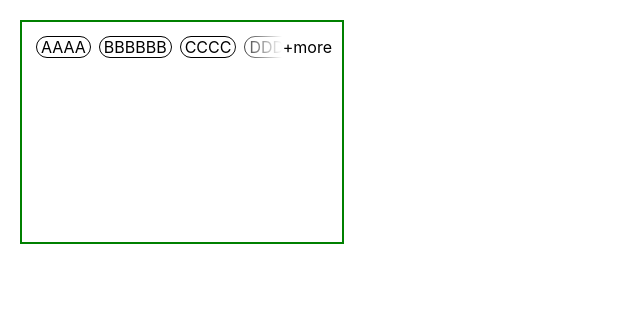
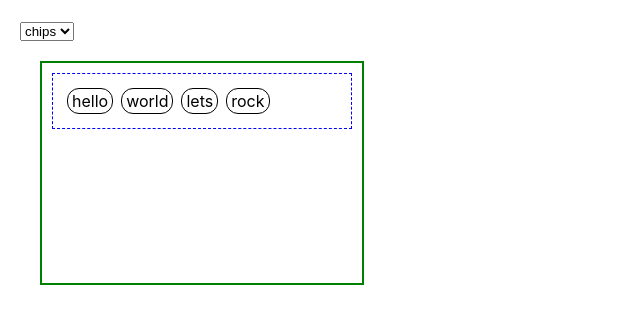
Before and after one commit to lava-hammer/portal, a React (Vite) app: page / in a window 1280 px wide. Shown: the top 324 px of the page, without its empty margins (0-640 px from the left). Built offline with nearby package versions, Linux system fonts and the light colour scheme.

Commit message:
+ test registry

```diff
--- a/src/app/home/Home.tsx
+++ b/src/app/home/Home.tsx
@@ -1,23 +1,38 @@
-import React from 'react'
-import { TestChipField } from '../../modules/chips/Chip'
-import { More } from '../../modules/more/More'
-import homeStyle from './Home.module.less'
+import React, { useState } from 'react'
+import { TestChips } from '../../modules/chips/Chip'
+import { TestMore, More } from '../../modules/more/More'
+import { pick } from '../../utils/random'
+
+const registry: {[key: string]: ()=> React.ReactNode} = {
+  'chips': () => {
+    return <TestChips />;
+  },
+  'more': () => {
+    return <TestMore />
+  },
+}
 
 export default function Home() {
+  const [egName, setEg] = useState(pick(Object.keys(registry)))
   return (
-    <div
-      className={homeStyle.playground}
-      style={{
-        width: '300px',
-        height: '200px',
-      }}
-    >
-      {/* <TestChipField />
-      <TestChipField
-        items={['hello', 'world', 'lets', 'rock']}
-        readonly={true}
-      /> */}
-      <More items={['AAAA', 'BBBBBB', 'CCCC', 'DDDDD', 'EEEEE']} />
+    <div style={{
+      margin: '20px',
+    }}>
+      <select
+        value={egName}
+        onChange={e => {
+          setEg(e.target.value)
+        }}
+      >
+        {
+          Object.keys(registry).map(e => (
+            <option key={e} value={e}>{e}</option>
+          ))
+        }
+      </select>
+      {
+        registry[egName]()
+      }
     </div>
   )
 }
--- a/src/modules/chips/Chip.tsx
+++ b/src/modules/chips/Chip.tsx
@@ -1,6 +1,7 @@
 import React, { useState } from 'react'
 import chipStyle from './Chip.module.less'
 import produce from 'immer'
+import { Playground } from '../playground/Playground';
 
 export interface IChipProp {
   name: string;
@@ -99,3 +100,14 @@ export function TestChipField(prop: {items?: string[], readonly?: boolean}) {
     />
   )
 }
+
+export function TestChips() {
+  return (
+    <Playground width={300} height={200}>
+      <TestChipField
+        items={['hello', 'world', 'lets', 'rock']}
+        // readonly={true}
+      />
+    </Playground>
+  )
+}
--- a/src/modules/more/More.tsx
+++ b/src/modules/more/More.tsx
@@ -1,5 +1,6 @@
 import React, { Component, Ref, RefObject } from 'react'
 import { Chip } from '../chips/Chip'
+import { Playground } from '../playground/Playground';
 import './More.less'
 
 export interface IMoreProp {
@@ -67,6 +68,12 @@ export class More extends Component<IMoreProp, IMoreState> {
       }
     }
   }
+}
 
-
+export function TestMore() {
+  return (
+  <Playground width={300} height={200}>
+    <More items={['AAAA', 'BBBBBB', 'CCCC', 'DDDDD', 'EEEEE']} />
+  </Playground>
+  )
 }
--- a/src/app/home/Home.module.less
+++ b/src/modules/playground/Playground.module.less
@@ -4,8 +4,3 @@
   padding: 10px;
   border: 2px solid green;
 }
-
-.test {
-  width: 20px;
-  min-width: 50px;
-}
--- /dev/null
+++ b/src/modules/playground/Playground.tsx
@@ -0,0 +1,22 @@
+import React from 'react'
+import playgroundStyle from './Playground.module.less'
+
+export interface IPlaygroundProp {
+  width: number;
+  height: number;
+  children?: JSX.Element[];
+}
+
+export function Playground(props: IPlaygroundProp) {
+  return (
+    <div
+      className={playgroundStyle.playground}
+      style={{
+        width: props.width+'px',
+        height: props.height+'px',
+      }}
+    >
+      {props.children}
+    </div>
+  )
+}
--- /dev/null
+++ b/src/utils/random.ts
@@ -0,0 +1,8 @@
+
+/**
+ * pick one element randomly from array
+ * @param array the array
+ */
+export function pick<T>(array: T[]): T {
+  return array[Math.floor(Math.random()*array.length)]
+}
```
Also changed, not shown: src/modules/tabs/Tab.tsx (added, +41 -0 lines).
